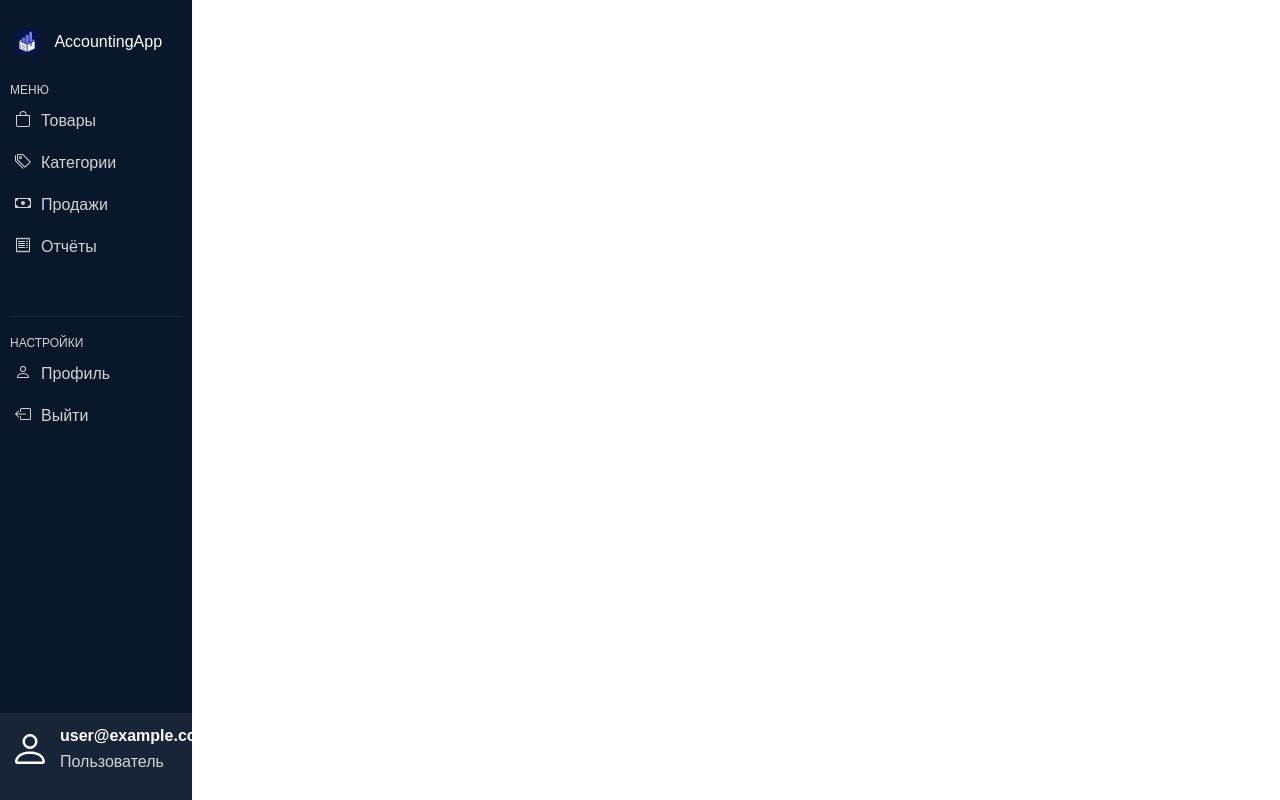
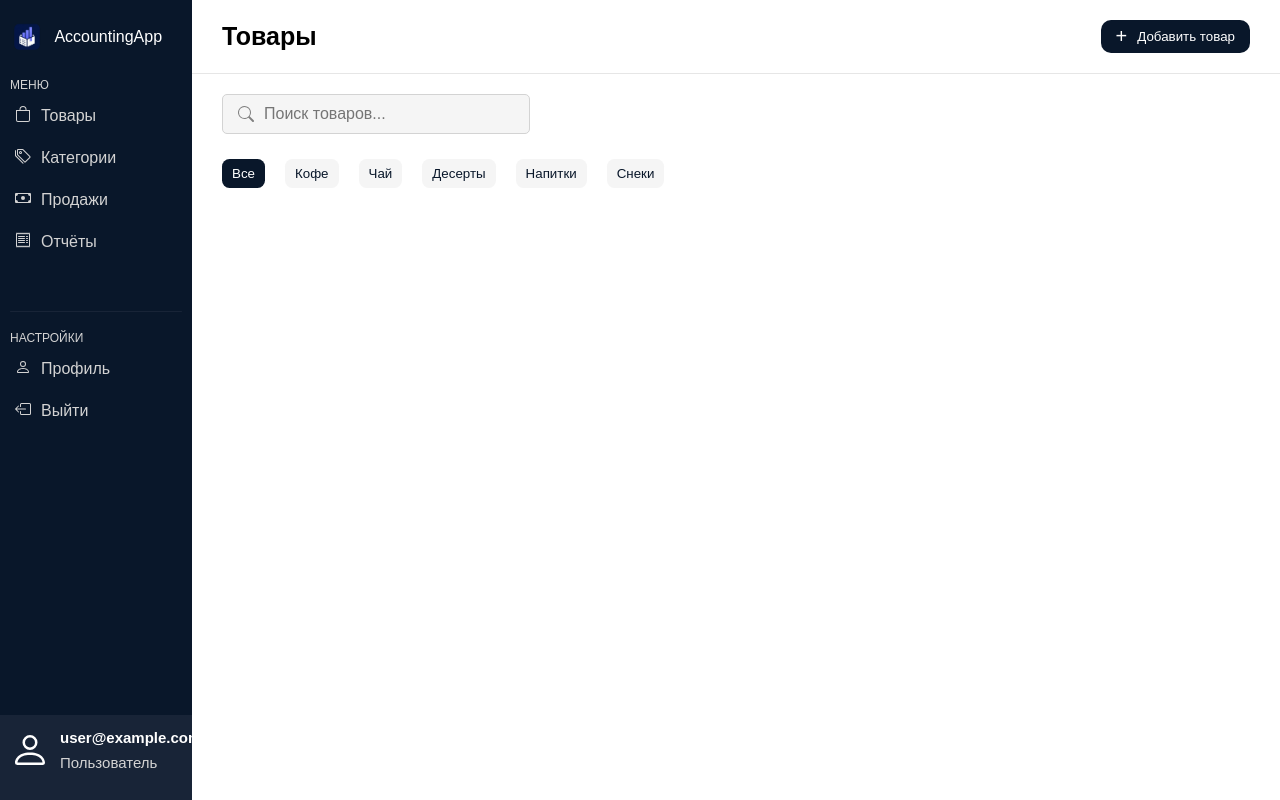
Before and after one commit to weaknumbness/AccountingApp, a React (Vite) app: page / in a window 1280 px wide. Built offline with nearby package versions, Linux system fonts and the light colour scheme; the HTML template or start-up script is replaced by a standard one; a web font is replaced by a local one.

Commit message:
Added header and beginning of the main part

```diff
--- a/src/app/App.tsx
+++ b/src/app/App.tsx
@@ -6,6 +6,8 @@
 import "../styles/reset.css";
 import "../styles/newStyle.css";
 import AppSideBar from "../components/layout/AppSideBar";
+import { AppHeader } from "../components/layout/AppHeader";
+import AppMainSection from "../components/layout/AppMainSection";
 
 function App() {
   // const [user, setUser] = useState<User | null>(null);
@@ -33,7 +35,7 @@ function App() {
   // }
 
   return (
-    <div>
+    <div className="main">
       {/* <AppHeader userEmail={user.email} onLogout={handleLogout} />
 
       <main>
@@ -41,6 +43,7 @@ function App() {
         <p>Авторизация восстановлена. Следующий шаг — категории.</p>
       </main> */}
       <AppSideBar/>
+      <AppMainSection/>
     </div>
   );
 }
--- /dev/null
+++ b/src/components/layout/AppBodySection.tsx
@@ -0,0 +1,24 @@
+import CategoryOfButtons from "../../features/categories/CategoryOfButtons";
+
+export default function AppBodySection() {
+  return (
+    <div className="body-section">
+      <label id="search-good">
+        <svg
+          xmlns="http://www.w3.org/2000/svg"
+          width="16"
+          height="16"
+          fill="currentColor"
+          className="bi bi-search"
+          viewBox="0 0 16 16"
+        >
+          <path d="M11.742 10.344a6.5 6.5 0 1 0-1.397 1.398h-.001c.03.04.062.078.098.115l3.85 3.85a1 1 0 0 0 1.415-1.414l-3.85-3.85a1.007 1.007 0 0 0-.115-.1zM12 6.5a5.5 5.5 0 1 1-11 0 5.5 5.5 0 0 1 11 0z" />
+        </svg>
+        <input type="text" placeholder="Поиск товаров..." />
+      </label>
+      <div className="category-buttons">
+        <CategoryOfButtons />
+      </div>
+    </div>
+  );
+}
--- a/src/components/layout/AppHeader.tsx
+++ b/src/components/layout/AppHeader.tsx
@@ -1,17 +1,17 @@
-type AppHeaderProps = {
-  userEmail: string | null;
-  onLogout: () => void;
-};
+import type { AppHeaderProps } from "../../types";
 
-export function AppHeader({ userEmail, onLogout }: AppHeaderProps) {
+
+// export function AppHeader({title}: AppHeaderProps) {
+export function AppHeader() {
   return (
     <header>
-      <h1>AccountingApp</h1>
-
+      {/* <h2>{title}</h2> */}
+      {/* Какого-то хуя заголовок в сайд баре на другой высоте */}
+      <h2>Товары</h2>
       <div>
-        <span>{userEmail}</span>
-        <button type="button" onClick={onLogout}>
-          Выйти
+        <button type="button" className="add-button">
+          <div className="plus">+</div>
+          <div className="add">Добавить товар</div>
         </button>
       </div>
     </header>
--- /dev/null
+++ b/src/components/layout/AppMainSection.tsx
@@ -0,0 +1,10 @@
+import AppBodySection from "./AppBodySection";
+import { AppHeader } from "./AppHeader";
+
+export default function AppMainSection() {
+
+  return <div className="main-section">
+    <AppHeader/>
+    <AppBodySection/>
+  </div>
+}
--- /dev/null
+++ b/src/features/categories/CategoryButton.tsx
@@ -0,0 +1,13 @@
+type ButtonProps = {
+  title: string;
+  isActive: boolean;
+};
+
+export default function CategoryButton({ title, isActive }: ButtonProps) {
+  // Придумать как реализовать активную кнопку
+  return (
+    <button className={isActive ? "category-button active" : "category-button"}>
+      {title}
+    </button>
+  );
+}
--- /dev/null
+++ b/src/features/categories/CategoryOfButtons.tsx
@@ -0,0 +1,21 @@
+import { useState } from "react";
+import CategoryButton from "./CategoryButton";
+
+export default function CategoryOfButtons() {
+  const [buttons, setButtons] = useState<string[]>([
+    "Кофе",
+    "Чай",
+    "Десерты",
+    "Напитки",
+    "Снеки",
+  ]);
+
+  return (
+    <div className="category-buttons">
+      <CategoryButton title="Все" isActive={true}/>
+      {buttons.map((button) => (
+        <CategoryButton title={button} isActive={false} />
+      ))}
+    </div>
+  );
+}
--- a/src/styles/newStyle.css
+++ b/src/styles/newStyle.css
@@ -14,8 +14,12 @@
     "GRAD" 0;
 }
 
+.main {
+  display: flex;
+}
+
 .top-side {
-  padding: 25px 10px 0px 10px;
+  padding: 20px 10px 0px 10px;
 }
 
 .side-bar {
@@ -76,8 +80,9 @@
   padding: 15px 10px 30px 10px;
   background-color: var(--side-color);
   display: grid;
-  grid-template-columns: 1fr 2fr;
+  grid-template-columns: 0.5fr 2fr;
   gap: 10px;
+  font-size: 15px;
 }
 
 .user-info {
@@ -97,3 +102,76 @@
   font-weight: 800;
   color: var(--white-color);
 }
+
+.add-button {
+  background: var(--main-color);
+  color: var(--white-color);
+  padding: 5px 15px;
+  border-radius: 10px;
+  display: flex;
+  gap: 10px;
+  align-items: center;
+}
+
+.plus {
+  font-size: 20px;
+}
+
+.main-section {
+  width: 100%;
+}
+
+header {
+  padding: 20px 30px;
+  display: flex;
+  align-items: center;
+  justify-content: space-between;
+  width: 100%;
+  border-bottom: 1px solid #e6e6e6;
+}
+
+header h2 {
+  font-weight: bolder;
+  font-size: 25px;
+}
+
+.body-section {
+  padding: 20px 30px;
+
+}
+
+#search-good {
+  border: 1px solid #d3d3d3;
+  border-radius: 5px;
+  padding: 10px 15px;
+  width: 30%;
+  background: #f5f5f5;
+  display: flex;
+  align-items: center;
+  gap: 10px;
+  color: #808080;
+  margin-bottom: 25px;
+}
+
+#search-good input {
+  background: #f5f5f5;
+  font-size: 16px;
+  color: #808080;
+}
+
+.category-buttons {
+  display: flex;
+  gap: 20px;
+}
+
+.category-button {
+  padding: 7px 10px;
+  background: #f5f5f5;
+  border-radius: 7.5px;
+  color: var(--main-color);
+}
+
+.active {
+  background-color: var(--main-color);
+  color: var(--white-color);
+}
--- a/src/types/index.ts
+++ b/src/types/index.ts
@@ -20,3 +20,7 @@ export type ProductFormState = {
   price: number;
   stock: number;
 };
+
+export type AppHeaderProps = {
+  title: string;
+};
```
